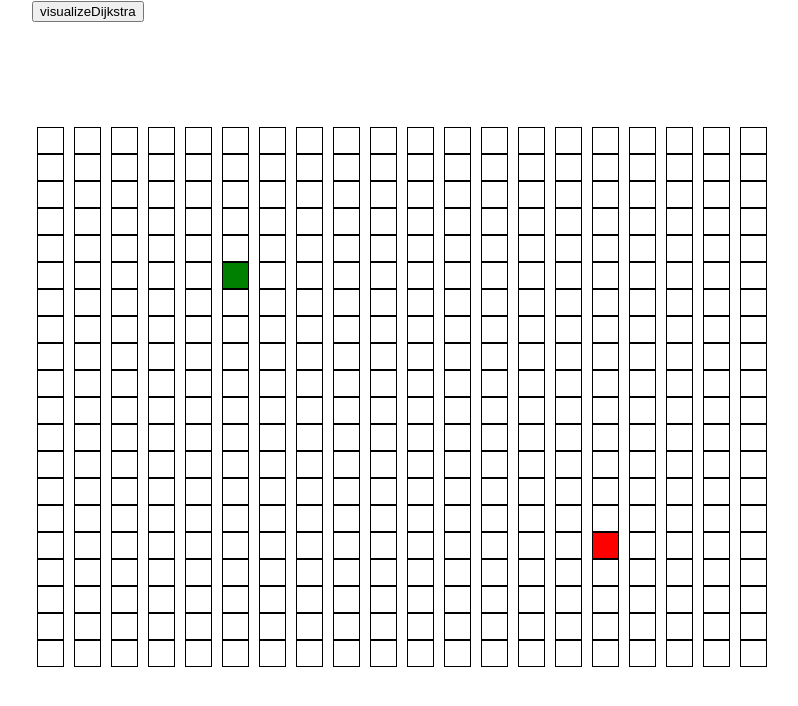
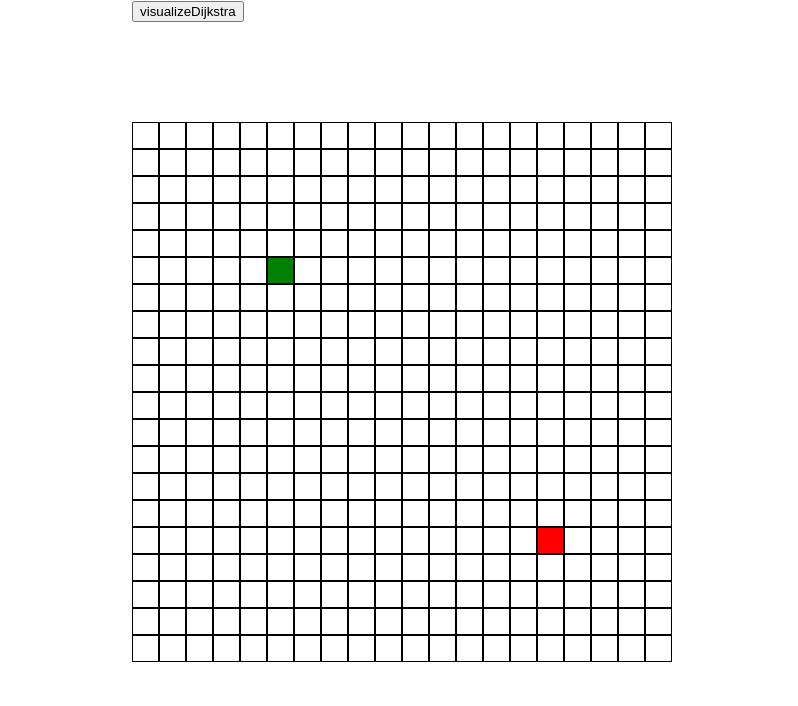
Before and after one commit to Preston-Jake/Pathfinder, a React (Create React App) app: page / in a window 1280 px wide. Shown: the top 706 px of the page, without its empty margins (238-1036 px from the left). Built offline with nearby package versions, Linux system fonts and the light colour scheme.

Commit message:
save changes

```diff
--- /dev/null
+++ b/src/Algorithms /A*.jsx
@@ -0,0 +1,23 @@
+export function aStar(grid, startNode, finishNode) {
+  const visited = [];
+  const unvisited = getUnvisitedNodes(grid);
+  startNode.distance = 0;
+  startNode.totalCost = 0;
+
+  while (!!unvisited.length) {}
+}
+// const sortNodesByDistance = unvisited => {
+//   unvisited.sort((nodeA, nodeB) => nodeA.distance - nodeB.distance);
+// };
+
+const getNodesTotalCost = () => {};
+
+const getUnvisitedNodes = grid => {
+  let nodes = [];
+  for (let row of grid) {
+    for (let node of row) {
+      nodes.push(node);
+    }
+  }
+  return nodes;
+};
--- a/src/Algorithms /Dijkstra.jsx
+++ b/src/Algorithms /Dijkstra.jsx
@@ -6,7 +6,7 @@
 // trapped
 // shortest path
 //set timeout for
-export function dijkstra(grid, startNode, finishNode, setGrid) {
+export function dijkstra(grid, startNode, finishNode) {
   let unvisited = getUnvisitedNodes(grid);
   startNode.distance = 0;
   let visited = [];
--- a/src/Grid/Grid.css
+++ b/src/Grid/Grid.css
@@ -1,8 +1,8 @@
 .Grid {
   margin-top: 100px;
-  display: flex;
+  /* display: flex; */
 }
 
 .Row {
-  margin: 5px;
+  display: flex;
 }
--- a/src/Grid/Grid.jsx
+++ b/src/Grid/Grid.jsx
@@ -2,7 +2,26 @@ import React, { useState } from "react";
 import Node from "../Node/Node";
 import "./Grid.css";
 import { dijkstra, getShortestPath } from "../Algorithms /Dijkstra";
-// constants  for start and end nodes
+import { aStar } from "../Algorithms /A*";
+
+// create a function that where you can move the stat  and end node by dragging it
+
+// optimize the speed == refactor to many rendering of the grid
+
+// instead of rendering the grid figure out a way to just render the node
+
+// work on more Algorithms
+
+// fix where the rows are actually rows
+
+//when I place to many walls the function will not run
+
+//TODO
+//1. Fix Mouse inputs
+//2. Movable start and finish nodes on drag
+//3. optimize the render method to render the child node and not the parent
+//4. clear grid
+
 const startRow = 5;
 const startCol = 5;
 const finishRow = 15;
@@ -36,29 +55,38 @@ const createGrid = (rows, cols) => {
 };
 
 const Grid = () => {
-  // default grid 20 X 20
   let [grid, setGrid] = useState(createGrid(20, 20));
   let [mousePressed, setMousePressed] = useState(false);
 
-  // handle walls
-  // needs opitization for on mouse events ****
+  const handleMouseDown = (row, col) => {
+    setMousePressed(true);
+    let node = grid[row][col];
+    if (!node.isStart && !node.isFinish) {
+      handleToggleWall(row, col);
+    }
+  };
+
+  const handleMouseUp = () => {
+    setMousePressed(false);
+  };
+
+  const handleMouseEnter = (row, col) => {
+    let node = grid[row][col];
+    if (mousePressed && !node.isStart && !node.isFinish) {
+      handleToggleWall(row, col);
+    }
+  };
+
+  const handleMouseLeave = (row, col) => {
+    let node = grid[row][col];
+    return node;
+  };
+
   const handleToggleWall = (row, col) => {
     let newGrid = [...grid];
     let node = newGrid[col][row];
     node.isWall = node.isWall ? false : true;
     setGrid(newGrid);
-  };
-
-  const handleMouseDown = () => {
-    setMousePressed(true);
-  };
-  const handleMouseUp = () => {
-    setMousePressed(false);
-  };
-  const handleMouseEnter = (row, col) => {
-    if (mousePressed) {
-      handleToggleWall(row, col);
-    }
   };
 
   // visualiser
@@ -71,7 +99,7 @@ const Grid = () => {
   };
   //-- working great!
   const animateDijkstra = (visitedNodes, shortestPath) => {
-    for (let i = 1; i <= visitedNodes.length; i++) {
+    for (let i = 0; i <= visitedNodes.length; i++) {
       setTimeout(function timer() {
         if (visitedNodes[i] !== undefined) {
           visitedNodes[i].isVisited = true;
@@ -80,7 +108,7 @@ const Grid = () => {
             animateShortestPath(shortestPath);
           }
         }
-      }, i * 50);
+      }, i * 20);
     }
   };
   // shortest path is not rendering css to the DOM
@@ -97,8 +125,17 @@ const Grid = () => {
     }
   };
 
+  const visualizeAStar = () => {
+    const startNode = grid[startRow][startCol];
+    const finishNode = grid[finishRow][finishCol];
+    aStar(grid, startNode, finishNode);
+    // const visitedNodes = dijkstra(grid, startNode, finishNode, setGrid);
+    // const shortestPath = getShortestPath(finishNode);
+    // animateDijkstra(visitedNodes, shortestPath);
+  };
+
   return (
-    <div className="pathfinder-wrapper">
+    <div className="pathfinder-wrapper" onMouseUp={() => handleMouseUp()}>
       <button
         onClick={() => {
           visualizeDijkstra();
@@ -106,15 +143,8 @@ const Grid = () => {
       >
         visualizeDijkstra
       </button>
-      <div
-        className="Grid"
-        onMouseDown={() => {
-          handleMouseDown();
-        }}
-        onMouseUp={() => {
-          handleMouseUp();
-        }}
-      >
+
+      <div className="Grid">
         {grid.map((row, rowIdx) => {
           return (
             <div key={rowIdx} className="Row">
@@ -138,7 +168,9 @@ const Grid = () => {
                     isWall={isWall}
                     isVisited={isVisited}
                     isPath={isPath}
+                    mouseDown={handleMouseDown}
                     mouseEnter={handleMouseEnter}
+                    mouseLeave={handleMouseLeave}
                   />
                 );
               })}
--- a/src/Node/Node.css
+++ b/src/Node/Node.css
@@ -13,7 +13,14 @@
 }
 
 .node-wall {
-  background: gray;
+  animation-name: createWall;
+  animation-duration: 1.5s;
+  animation-timing-function: ease-out;
+  animation-delay: 0;
+  animation-direction: alternate;
+  animation-iteration-count: 1;
+  animation-fill-mode: forwards;
+  animation-play-state: running;
 }
 
 .node-path {
@@ -97,3 +104,14 @@
     background-color: rgb(255, 254, 106);
   }
 }
+@keyframes createWall {
+  0% {
+    transform: scale(0.6);
+    background-color: rgb(255, 255, 255);
+  }
+
+  100% {
+    transform: scale(1);
+    background-color: rgb(60, 60, 60);
+  }
+}
--- a/src/Node/Node.jsx
+++ b/src/Node/Node.jsx
@@ -43,9 +43,9 @@ const Node = props => {
   return (
     <div
       className={`Node ${extraClassName}`}
-      onMouseEnter={() => {
-        props.mouseEnter(row, col);
-      }}
+      onMouseEnter={() => props.mouseEnter(row, col)}
+      onMouseDown={() => props.mouseDown(row, col)}
+      onMouseLeave={() => props.mouseLeave(row, col)}
     ></div>
   );
 };
```
